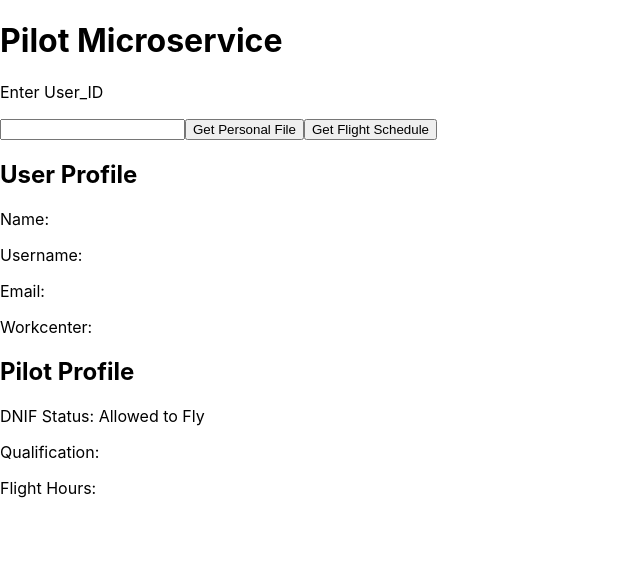
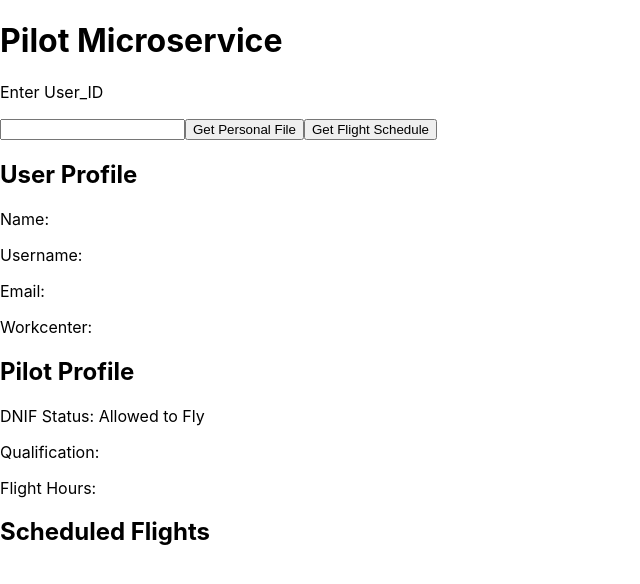
Before and after one commit to SamZRetzlaff/Pilot, a React (Create React App) app in the folder pilot/: page / in a window 1280 px wide. Shown: the top 584 px of the page, without its empty margins (0-640 px from the left). Built offline with nearby package versions, Linux system fonts and the light colour scheme.

Commit message:
View Flights for a pilot
added ability to view list of upcoming flights for a given pilot with mininmal details

```diff
--- a/pilot/src/App.js
+++ b/pilot/src/App.js
@@ -2,6 +2,7 @@ import React from 'react'
 //import logo from './logo.svg';
 import './App.css';
 import PersonalFile from './PersonalFile'
+import FlightFile from './FlightFile'
 
 class App extends React.Component {
   //CONSTRUCTOR
@@ -54,8 +55,11 @@ class App extends React.Component {
         userFile = {this.state.currentUserFile}
         pilotFile = {this.state.currentPilotFile}
         />
-        {/* <FlightFile
-        /> */}
+        <FlightFile
+        scheduledFlights = {this.state.currentUserFlights}
+        userFile = {this.state.currentUserFile}
+        pilotFile = {this.state.currentPilotFile}
+        />
       </div>
     )
   }
--- a/pilot/src/FlightFile.jsx
+++ b/pilot/src/FlightFile.jsx
@@ -1,9 +1,23 @@
 function FlightFile(props){
+    let allFlights = props.scheduledFlights.map(flight => (
+        <li>
+            Upcoming Flight for {props.userFile.first_name} {props.userFile.last_name} in Aircraft  #{flight.aircraft_id}
+            <button type="button" >View Flight Details</button>
+            <br/>
+            Scheduled Takeoff: {flight.scheduled_takeoff_timestamp}
+            <br/>
+            Scheduled Landing: {flight.scheduled_landing_timestamp}
+            <br/>
+            .
+        </li>
+    ))
 
     return(
         <div>
             <h2>Scheduled Flights</h2>
-
+            <ol>
+                {allFlights}
+            </ol>
         </div>
     )
 }
```
